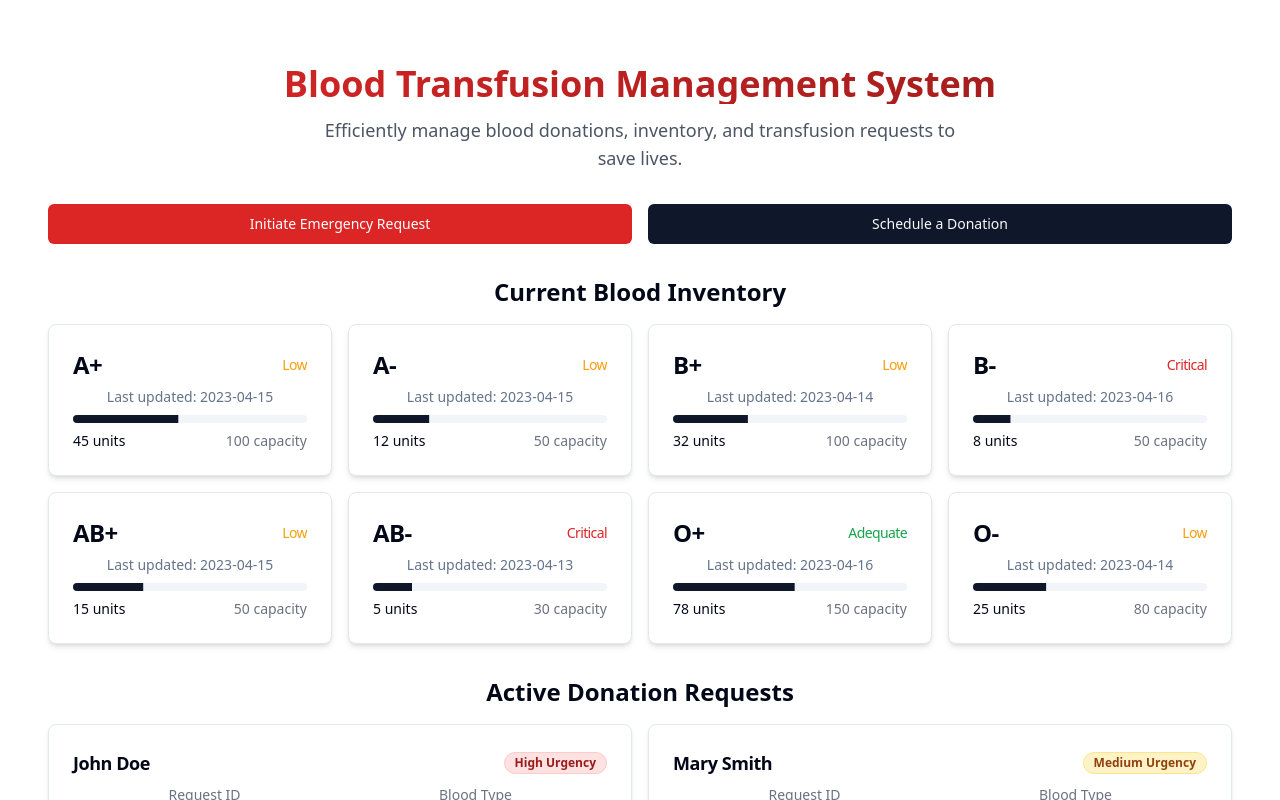
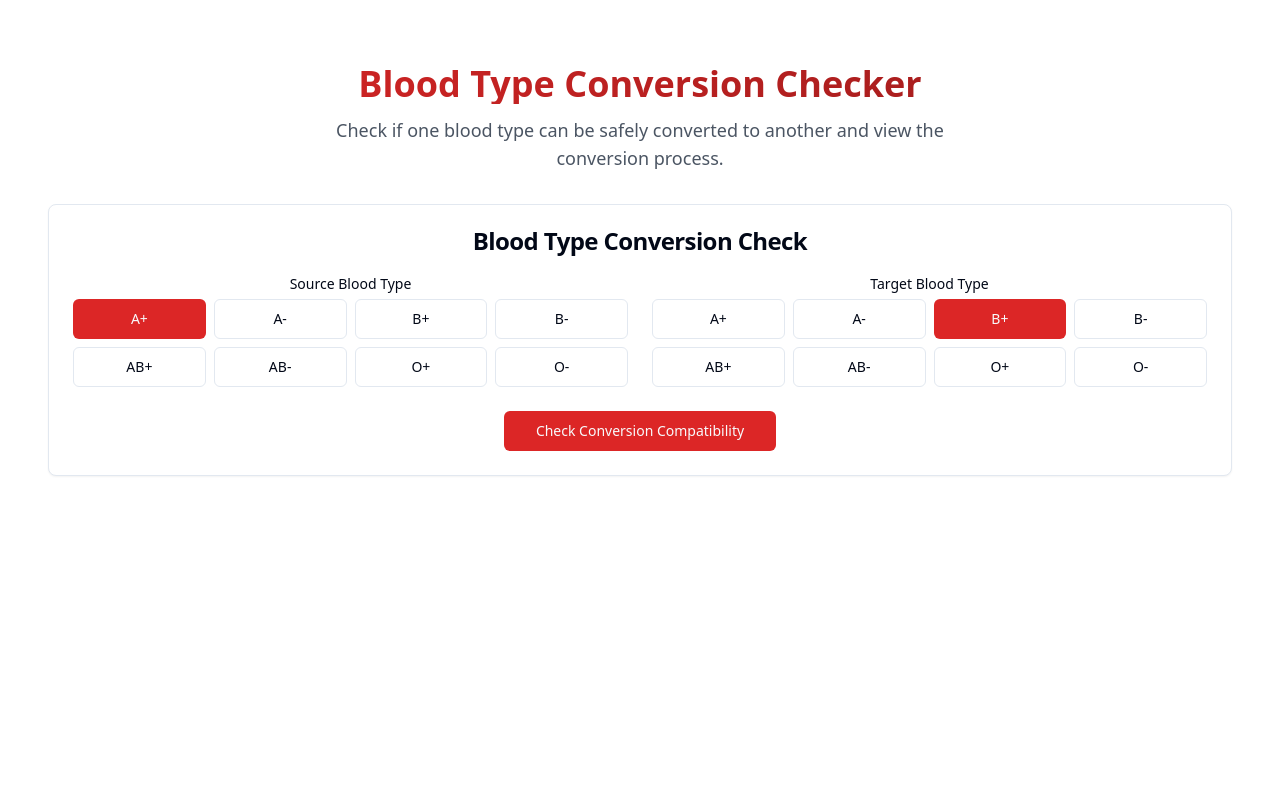
Before and after one commit to saipriyachilukuri/blood_transmutation, a React (Vite) app: page / in a window 1280 px wide. Shown: the top 800 px of the page. Built offline with nearby package versions, Linux system fonts and the light colour scheme.

Commit message:
Refactor: Update dashboard and add blood type conversion logic
Update the dashboard to reflect blood type conversion functionality.

```diff
--- a/src/components/CareerVisualizerHeader.tsx
+++ b/src/components/BloodTransfusionHeader.tsx
@@ -5,10 +5,10 @@ const BloodTransfusionHeader: React.FC = () => {
   return (
     <div className="text-center mb-8 animate-fade-in">
       <h1 className="text-4xl font-bold mb-3 bg-gradient-to-r from-red-600 to-red-800 bg-clip-text text-transparent">
-        Blood Transfusion Management System
+        Blood Type Conversion Checker
       </h1>
       <p className="text-lg text-gray-600 max-w-2xl mx-auto">
-        Efficiently manage blood donations, inventory, and transfusion requests to save lives.
+        Check if one blood type can be safely converted to another and view the conversion process.
       </p>
     </div>
   );
--- /dev/null
+++ b/src/components/BloodTypeSelector.tsx
@@ -0,0 +1,78 @@
+
+import React from 'react';
+import { Card, CardContent, CardHeader, CardTitle } from '@/components/ui/card';
+import { Label } from '@/components/ui/label';
+import { Button } from '@/components/ui/button';
+import { useToast } from '@/hooks/use-toast';
+
+const bloodTypes = ['A+', 'A-', 'B+', 'B-', 'AB+', 'AB-', 'O+', 'O-'];
+
+interface BloodTypeSelectorProps {
+  sourceType: string;
+  targetType: string;
+  setSourceType: (type: string) => void;
+  setTargetType: (type: string) => void;
+  onCheckCompatibility: () => void;
+}
+
+const BloodTypeSelector: React.FC<BloodTypeSelectorProps> = ({
+  sourceType,
+  targetType,
+  setSourceType,
+  setTargetType,
+  onCheckCompatibility
+}) => {
+  return (
+    <Card className="mb-6">
+      <CardHeader>
+        <CardTitle>Blood Type Conversion Check</CardTitle>
+      </CardHeader>
+      <CardContent>
+        <div className="grid grid-cols-1 md:grid-cols-2 gap-6">
+          <div>
+            <Label htmlFor="sourceType" className="block mb-2">Source Blood Type</Label>
+            <div className="grid grid-cols-2 sm:grid-cols-4 gap-2">
+              {bloodTypes.map(type => (
+                <Button
+                  key={`source-${type}`}
+                  variant={sourceType === type ? "default" : "outline"}
+                  className={sourceType === type ? "bg-red-600 hover:bg-red-700" : ""}
+                  onClick={() => setSourceType(type)}
+                >
+                  {type}
+                </Button>
+              ))}
+            </div>
+          </div>
+
+          <div>
+            <Label htmlFor="targetType" className="block mb-2">Target Blood Type</Label>
+            <div className="grid grid-cols-2 sm:grid-cols-4 gap-2">
+              {bloodTypes.map(type => (
+                <Button
+                  key={`target-${type}`}
+                  variant={targetType === type ? "default" : "outline"}
+                  className={targetType === type ? "bg-red-600 hover:bg-red-700" : ""}
+                  onClick={() => setTargetType(type)}
+                >
+                  {type}
+                </Button>
+              ))}
+            </div>
+          </div>
+        </div>
+
+        <div className="mt-6 flex justify-center">
+          <Button
+            onClick={onCheckCompatibility}
+            className="px-8 bg-red-600 hover:bg-red-700"
+          >
+            Check Conversion Compatibility
+          </Button>
+        </div>
+      </CardContent>
+    </Card>
+  );
+};
+
+export default BloodTypeSelector;
--- /dev/null
+++ b/src/components/ConversionProcess.tsx
@@ -0,0 +1,90 @@
+
+import React from 'react';
+import { Card, CardContent, CardHeader, CardTitle } from '@/components/ui/card';
+import {
+  Table,
+  TableBody,
+  TableCell,
+  TableHead,
+  TableHeader,
+  TableRow
+} from '@/components/ui/table';
+import { Droplet, ChevronRight, AlertCircle, CheckCircle } from 'lucide-react';
+
+interface ConversionProcessProps {
+  sourceType: string;
+  targetType: string;
+  isCompatible: boolean;
+  conversionSteps: string[];
+}
+
+const ConversionProcess: React.FC<ConversionProcessProps> = ({
+  sourceType,
+  targetType,
+  isCompatible,
+  conversionSteps
+}) => {
+  if (!sourceType || !targetType) {
+    return null;
+  }
+
+  return (
+    <Card>
+      <CardHeader>
+        <CardTitle className="flex items-center gap-2">
+          <div className="flex items-center">
+            <Droplet className="h-5 w-5 text-red-600 mr-1" />
+            <span>{sourceType}</span>
+          </div>
+          <ChevronRight className="h-5 w-5" />
+          <div className="flex items-center">
+            <Droplet className="h-5 w-5 text-red-600 mr-1" />
+            <span>{targetType}</span>
+          </div>
+          {isCompatible ?
+            <CheckCircle className="h-5 w-5 ml-2 text-green-600" /> :
+            <AlertCircle className="h-5 w-5 ml-2 text-red-600" />
+          }
+        </CardTitle>
+      </CardHeader>
+      <CardContent>
+        {isCompatible ? (
+          <div>
+            <p className="text-green-600 font-medium mb-4">
+              Conversion is possible from {sourceType} to {targetType}
+            </p>
+            <h3 className="font-medium mb-2">Conversion Process:</h3>
+            <Table>
+              <TableHeader>
+                <TableRow>
+                  <TableHead>Step</TableHead>
+                  <TableHead>Process</TableHead>
+                </TableRow>
+              </TableHeader>
+              <TableBody>
+                {conversionSteps.map((step, index) => (
+                  <TableRow key={index}>
+                    <TableCell className="font-medium">{index + 1}</TableCell>
+                    <TableCell>{step}</TableCell>
+                  </TableRow>
+                ))}
+              </TableBody>
+            </Table>
+          </div>
+        ) : (
+          <div className="text-red-600">
+            <p className="font-medium">
+              Blood type {sourceType} cannot be converted to {targetType}
+            </p>
+            <p className="mt-2">
+              The antigens present in {sourceType} blood are incompatible with {targetType} blood type
+              and could cause a dangerous transfusion reaction.
+            </p>
+          </div>
+        )}
+      </CardContent>
+    </Card>
+  );
+};
+
+export default ConversionProcess;
--- a/src/pages/BloodTransfusionDashboard.tsx
+++ b/src/pages/BloodTransfusionDashboard.tsx
@@ -1,52 +1,73 @@
 
-import React from 'react';
-import BloodTransfusionHeader from '../components/CareerVisualizerHeader';
-import BloodInventory from '../components/BloodInventory';
-import DonationRequests from '../components/DonationRequests';
-import RecentDonors from '../components/RecentDonors';
+import React, { useState } from 'react';
+import BloodTransfusionHeader from '../components/BloodTransfusionHeader';
+import BloodTypeSelector from '../components/BloodTypeSelector';
+import ConversionProcess from '../components/ConversionProcess';
 import { useToast } from '@/hooks/use-toast';
-import { Button } from '@/components/ui/button';
+import { checkBloodTypeConversion, type BloodType } from '../utils/bloodTypeUtils';
 
 const BloodTransfusionDashboard: React.FC = () => {
   const { toast } = useToast();
+  const [sourceType, setSourceType] = useState<BloodType>('A+');
+  const [targetType, setTargetType] = useState<BloodType>('B+');
+  const [showResults, setShowResults] = useState(false);
+  const [compatibility, setCompatibility] = useState({
+    isCompatible: false,
+    conversionSteps: [] as string[]
+  });
 
-  const handleEmergencyRequest = () => {
-    toast({
-      title: "Emergency Request Initiated",
-      description: "An emergency blood request has been sent to all eligible donors.",
-      variant: "destructive",
-    });
-  };
+  const handleCheckCompatibility = () => {
+    if (sourceType === targetType) {
+      toast({
+        title: "Same Blood Types",
+        description: "The source and target blood types are the same. No conversion needed.",
+        variant: "default",
+      });
+      setCompatibility({
+        isCompatible: true,
+        conversionSteps: ["No conversion needed - blood types are identical"]
+      });
+    } else {
+      const result = checkBloodTypeConversion(sourceType, targetType);
+      setCompatibility(result);
 
-  const handleDonationSchedule = () => {
-    toast({
-      title: "Donation Scheduled",
-      description: "Thank you for scheduling a donation. You will receive a confirmation email shortly.",
-    });
+      if (result.isCompatible) {
+        toast({
+          title: "Conversion Possible",
+          description: `${sourceType} blood can be converted to ${targetType}`,
+          variant: "default",
+        });
+      } else {
+        toast({
+          title: "Conversion Not Possible",
+          description: `${sourceType} blood cannot be safely converted to ${targetType}`,
+          variant: "destructive",
+        });
+      }
+    }
+    setShowResults(true);
   };
 
   return (
     <div className="container mx-auto px-4 py-8">
       <BloodTransfusionHeader />
 
-      <div className="flex flex-col md:flex-row gap-4 mb-8">
-        <Button
-          onClick={handleEmergencyRequest}
-          className="flex-1 bg-red-600 hover:bg-red-700 text-white"
-        >
-          Initiate Emergency Request
-        </Button>
-        <Button
-          onClick={handleDonationSchedule}
-          className="flex-1"
-        >
-          Schedule a Donation
-        </Button>
-      </div>
+      <BloodTypeSelector
+        sourceType={sourceType}
+        targetType={targetType}
+        setSourceType={(type) => setSourceType(type as BloodType)}
+        setTargetType={(type) => setTargetType(type as BloodType)}
+        onCheckCompatibility={handleCheckCompatibility}
+      />
 
-      <BloodInventory />
-      <DonationRequests />
-      <RecentDonors />
+      {showResults && (
+        <ConversionProcess
+          sourceType={sourceType}
+          targetType={targetType}
+          isCompatible={compatibility.isCompatible}
+          conversionSteps={compatibility.conversionSteps}
+        />
+      )}
     </div>
   );
 };
--- /dev/null
+++ b/src/utils/bloodTypeUtils.ts
@@ -0,0 +1,103 @@
+
+// Blood compatibility logic based on simplified blood type conversion rules
+// Note: This is for educational purposes and should not be used for medical advice
+
+export type BloodType = 'A+' | 'A-' | 'B+' | 'B-' | 'AB+' | 'AB-' | 'O+' | 'O-';
+
+// Universal donor (O-) can give to anyone
+// Universal recipient (AB+) can receive from anyone
+
+interface BloodCompatibility {
+  isCompatible: boolean;
+  conversionSteps: string[];
+}
+
+const bloodTypeAntibodies: Record<BloodType, string[]> = {
+  'O-': [],
+  'O+': ['Rh+'],
+  'A-': ['A'],
+  'A+': ['A', 'Rh+'],
+  'B-': ['B'],
+  'B+': ['B', 'Rh+'],
+  'AB-': ['A', 'B'],
+  'AB+': ['A', 'B', 'Rh+'],
+};
+
+// This is a simplified model for educational purposes
+export function checkBloodTypeConversion(sourceType: BloodType, targetType: BloodType): BloodCompatibility {
+  // Universal donor can give to anyone
+  if (sourceType === 'O-') {
+    return {
+      isCompatible: true,
+      conversionSteps: [
+        "O- is the universal donor and can be given to any blood type",
+        "Remove any unnecessary plasma components",
+        "Ensure proper temperature during the process (2-6°C)",
+        "Verify final blood product quality"
+      ]
+    };
+  }
+
+  // Universal recipient can receive from anyone
+  if (targetType === 'AB+') {
+    return {
+      isCompatible: true,
+      conversionSteps: [
+        "AB+ is the universal recipient and can receive any blood type",
+        "Filter out white blood cells if necessary",
+        "Match for other minor antigens if required for specific patients",
+        "Complete final compatibility verification"
+      ]
+    };
+  }
+
+  // Check specific compatibility based on antigens
+  const sourceAntigens = bloodTypeAntibodies[sourceType];
+  const targetAntigens = bloodTypeAntibodies[targetType];
+
+  // For conversion to be possible:
+  // 1. Target must have all antigens that source has
+  // 2. Or we need steps to remove/modify antigens
+  const missingAntigens = sourceAntigens.filter(antigen => !targetAntigens.includes(antigen));
+
+  if (missingAntigens.length === 0) {
+    // If target already has all antigens from source
+    return {
+      isCompatible: true,
+      conversionSteps: [
+        "Verify blood type of donor and recipient",
+        "Perform cross-matching to ensure compatibility",
+        "Prepare blood product for transfusion",
+        "Monitor for any transfusion reactions"
+      ]
+    };
+  } else if (sourceType.charAt(0) !== targetType.charAt(0) &&
+             (sourceType.charAt(0) !== 'O' && targetType.charAt(0) !== 'AB')) {
+    // Different ABO types that aren't compatible
+    return {
+      isCompatible: false,
+      conversionSteps: []
+    };
+  } else if (sourceType.includes('+') && targetType.includes('-')) {
+    // Rh+ to Rh- is not generally compatible
+    return {
+      isCompatible: false,
+      conversionSteps: []
+    };
+  }
+
+  // Some types of conversions could be theoretically possible with extra steps
+  // This is simplified for educational purposes
+  const conversionSteps = [
+    `Extract blood components from ${sourceType} donor`,
+    `Remove specific antigens (${missingAntigens.join(', ')}) through filtration`,
+    "Process through specialized equipment to ensure compatibility",
+    "Test compatibility before transfusion",
+    "Monitor recipient for adverse reactions"
+  ];
+
+  return {
+    isCompatible: true,
+    conversionSteps
+  };
+}
```
